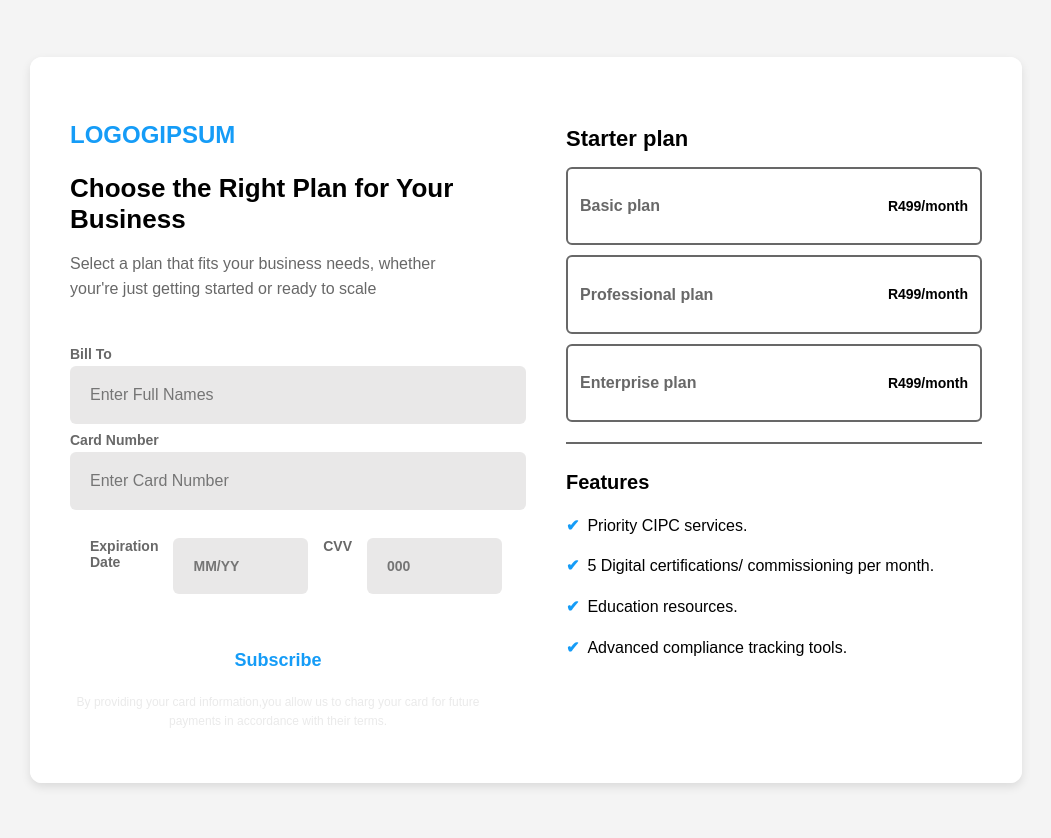
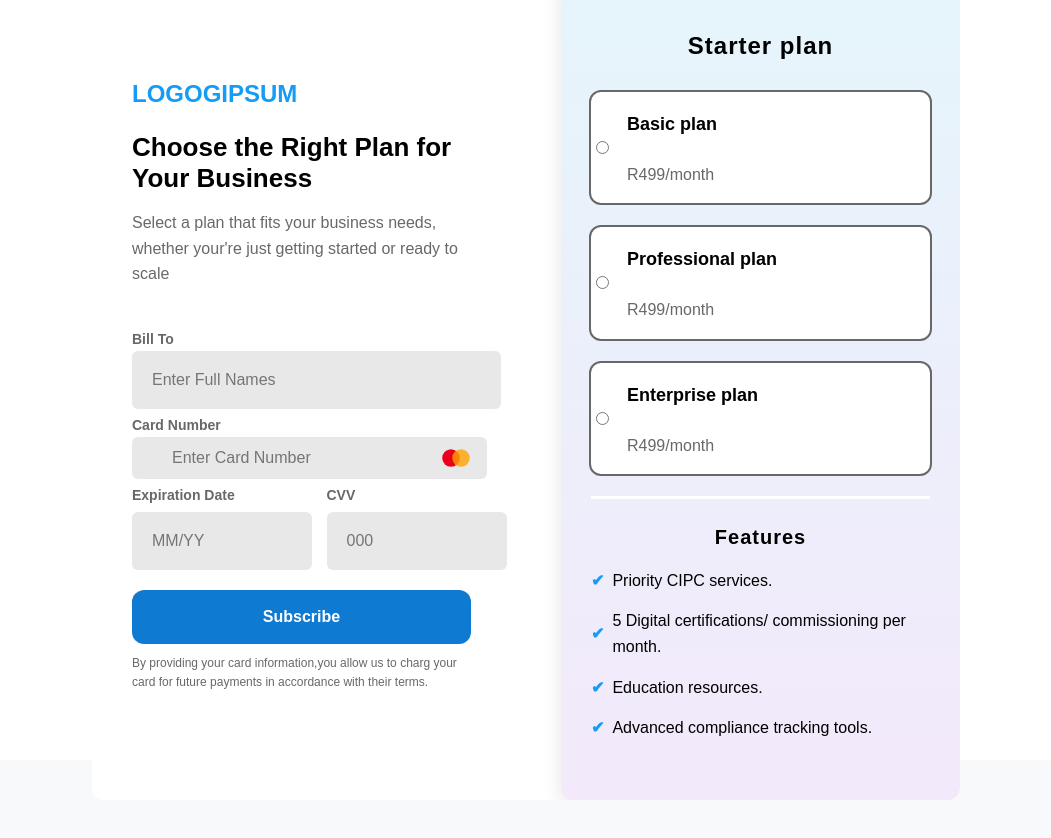
Before and after one commit to TlotloSeGamie/law-firm-landing-page, a React (Create React App) app: page / in a window 1280 px wide. Shown: the whole page, without its empty margins (114-1165 px from the left). After the commit the page ends 800 px from the top, so only its background shows below. Built offline with nearby package versions, Linux system fonts and the light colour scheme.

Commit message:
mastercard icon

```diff
--- a/src/components/SubscriptionPlan.css
+++ b/src/components/SubscriptionPlan.css
@@ -2,8 +2,8 @@
     display: flex;
     justify-content: center;
     align-items: center;
-    height: 100vh;
-    background-color: #f4f4f4;
+    height: 90vh;
+    background-color: #ffffff;
     padding: 20px;
 }
 
@@ -12,10 +12,10 @@
     flex-direction: row;
     background-color: white;
     border-radius: 12px;
-    box-shadow: 0 4px 10px rgba(0, 0, 0, 0.1);
-    width: 80%;
-    max-width: 1000px;
+    width: 70%;
+    max-width: 2000px;
     overflow: hidden;
+    gap: 50px;
 }
 
 .subscription-container {
@@ -57,112 +57,157 @@
 }
 
 .bill input {
-    width: 100%;
+    width: 97%;
     padding: 20px;
     border: #ddd;
     background-color: #dfdedeb0;
     border-radius: 6px;
     font-size: 16px;
+    cursor: pointer;
 }
 
-.expire {
-    padding: 20px;
-    display: flex;
-    gap: 15px;
-    width: 99%;
+.bill input:hover {
+    border: 2px solid #159cf7;
+    transform: translateY(-3px);
+    transition: all 0.2s ease-in-out;
 }
 
-.expire label {
-    display: block;
-    font-size: 14px;
-    font-weight: bold;
-    margin: 8px 0 4px;
+.input-container {
+    position: relative;
+    width: 100%;
 }
 
-.expire input {
-    display: block;
-    font-size: 14px;
-    font-weight: bold;
-    margin: 8px 0 4px;
+.input-container input {
+    width: 100%;
+    max-width: 300px;
+    padding: 20px;
+    padding: 12px 15px 12px 40px;
+    border-radius: 6px;
+    border: #ddd;
+    font-size: 16px;
+    background-color: #dfdedeb0;
 }
 
-.subscription-btn {
+.card-icon {
+    position: absolute;
+    top: 50%;
+    right: 0;
+    transform: translateY(-50%);
+    pointer-events: none;
+}
+
+
+.expire {
+    width: 100%;
+    display: flex;
+    gap: 50px;
+}
+
+.expire-field {
+    display: flex;
+    flex-direction: column;
+    flex: 1;
+}
+
+.expire-field input {
+    margin-top: 5px;
+}
+
+.subscribe-btn {
+    width: 100%;
+    background-color: #0f7ad1;
+    color: white;
+    padding: 18px;
+    border: none;
+    border-radius: 12px;
+    cursor: pointer;
+    font-size: 16px;
+    font-weight: bold;
+    transition: background 0.3s ease;
     margin-top: 20px;
     text-align: center;
 }
 
-.subscribe-btn {
-    background-color: white;
-    color: #159cf7;
-    font-size: 18px;
-    font-weight: bold;
-    padding: 12px;
-    border: none;
-    border-radius: 6px;
-    cursor: pointer;
-    transition: all 0.3s ease;
-}
-
 .subscribe-btn:hover {
-    background-color: #eaeaea;
+    background: #005bb5;
+    box-shadow: 0px 6px 12px rgba(0, 0, 0, 0.3);
+    transform: translateY(-3px);
+    transition: all 0.3s ease-in-out;
 }
 
 .subscription-btn p {
     font-size: 12px;
     margin-top: 10px;
-    color: #eaeaea;
-}
-
-/* Subscription Plan */
-.subscription-plan {
-    flex: 1;
-    padding: 40px;
-    background-color: white;
     color: #686868;
 }
 
+.subscription-planning {
+    flex: 1;
+    padding: 40px 30px;
+    background-color: white;
+    color: #686868;
+    background: linear-gradient(to bottom, #c0e7f769, #dabaf052);
+    border-radius: 12px;
+    box-shadow: 0 6px 20px rgba(0, 0, 0, 0.1);
+    transition: all 0.3s ease-in-out;
+}
+
+
 .subscription-plan h4 {
-    font-size: 22px;
+    font-size: 24px;
     font-weight: bold;
+    color: #000000;
+    margin-bottom: 15px;
+    text-align: center;
+    letter-spacing: 1px;
 }
 
 .starter-plans {
-    margin-top: 15px;
+    margin-top: 30px;
     display: flex;
     flex-direction: column;
-    gap: 10px;
+    gap: 20px;
+    justify-content: center;
+    align-items: center;
 }
 
-.starter-plans input {
-    display: none;
+.plans {
+    display: flex;
+    border: 2px solid #686868;
+    border-radius: 12px;
+    align-items: center;
+    width: 100%;
+    transition: transform 0.2s ease-in-out;
+    cursor: pointer;
+    color: #fff;
+    background-color: #fff;
 }
 
-.starter-plans label {
+.plans:hover {
+    transform: translateY(-3px);
+    border-color: #159cf7;
+    background-color: transparent;
+}
+.p-texts {
     display: flex;
-    justify-content: space-between;
-    align-items: center;
-    padding: 12px;
-    border: 2px solid #686868;
-    border-radius: 6px;
-    cursor: pointer;
-    transition: all 0.3s ease;
-    font-size: 16px;
-    font-weight: bold;
+    flex-direction: column;
+    margin-left: 15px;
 }
 
-.starter-plans label:hover {
-    background-color: #f4f4f4;
+.p-one {
+    font-size: 18px;
+    font-weight: bold;
+    color: #000000;
 }
 
-.starter-plans input:checked + label {
-    background-color: #159cf7;
-    color: white;
-    border-color: #159cf7;
+.p-two {
+    font-size: 16px;
+    color: #686868;
+    margin-top: 5px;
 }
-
 .border {
     margin: 20px 0;
-    border-bottom: 2px solid #686868;
+    border-bottom: 3px solid #ffffff;
 }
 
 .subscription-features h4 {
--- a/src/components/SubscriptionPlan.js
+++ b/src/components/SubscriptionPlan.js
@@ -25,13 +25,20 @@ const SubscriptionPlan = () => {
                                 required
                             />
                         <label htmlFor="card-number">Card Number</label>
+                        <div className="input-container">
+                            <svg className="card-icon" width="30" height="30" viewBox="0 0 48 48" xmlns="http://www.w3.org/2000/svg">
+                                <circle cx="16" cy="24" r="14" fill="#EA001B" />
+                                <circle cx="32" cy="24" r="14" fill="#FFA200" fillOpacity="0.8 " />
+                            </svg>
                             <input
                                 type="text"
                                 name="card-number"
                                 placeholder="Enter Card Number"
                                 required
                             />
+                        </div>
                         <div className="expire">
+                        <div className="expire-field">
                             <label htmlFor="expiration-date">Expiration Date</label>
                             <input
                                 type="text"
@@ -39,6 +46,8 @@ const SubscriptionPlan = () => {
                                 placeholder="MM/YY"
                                 required
                             />
+                        </div>
+                        <div className="expire-field">
                             <label htmlFor="cvv">CVV</label>
                             <input
                                 type="text"
@@ -48,44 +57,71 @@ const SubscriptionPlan = () => {
                             />
                         </div>
                     </div>
+
+                    </div>
                     <div className="subscription-btn">
                         <button className="subscribe-btn">Subscribe</button>
                         <p>By providing your card information,you allow us to charg your card for future payments in accordance with their terms.</p>
                     </div>
                 </div>
+                <div className="subscription-planning">
                     <div className="subscription-plan">
                         <h4>Starter plan</h4>
                         <div className="starter-plans">
+                            <div className="plans">
+                                <div className="plans-zar">
                                     <input
                                         type="radio"
                                         id="basic"
                                         name="basic"
                                         value="basic"
                                     />
+                                </div>
+                                <div className="plans-zar">
                                     <label for="basic">
-                            Basic plan
-                            <p>R499/month</p>
+                                        <div className="p-texts">
+                                            <p className="p-one">Basic plan</p>
+                                            <p className="p-two">R499/month</p>
+                                        </div>
                                     </label>
+                                </div>
+                            </div>
+                            <div className="plans">
+                                <div className="radio-check">
                                     <input
                                         type="radio"
                                         id="professional"
                                         name="professional"
                                         value="professional"
                                     />
+                                </div>
+                                <div className="plans-zar">
                                     <label for="professional">
-                            Professional plan
-                            <p>R499/month</p>
+                                        <div className="p-texts">
+                                            <p className="p-one">Professional plan</p>
+                                            <p className="p-two">R499/month</p>
+                                        </div>
                                     </label>
+                                </div>
+                            </div>
+                            <div className="plans">
+                                <div className="radio-check">
                                     <input
                                         type="radio"
                                         id="enterprise"
                                         name="enterprise"
                                         value="enterprise"
                                     />
+                                </div>
+                                <div className="plans-zar">
                                     <label for="enterprise">
-                            Enterprise plan
-                            <p>R499/month</p>
+                                        <div className="p-texts">
+                                            <p className="p-one">Enterprise plan</p>
+                                            <p className="p-two">R499/month</p>
+                                        </div>
                                     </label>
+                                </div>
+                            </div>
                         </div>
                         <div className="border"></div>
                         <div className="subscription-features">
@@ -100,6 +136,7 @@ const SubscriptionPlan = () => {
                     </div>
                 </div>
             </div>
+        </div>
     );
 };
 
```
Lines whose indentation alone changed are shown as unchanged.
